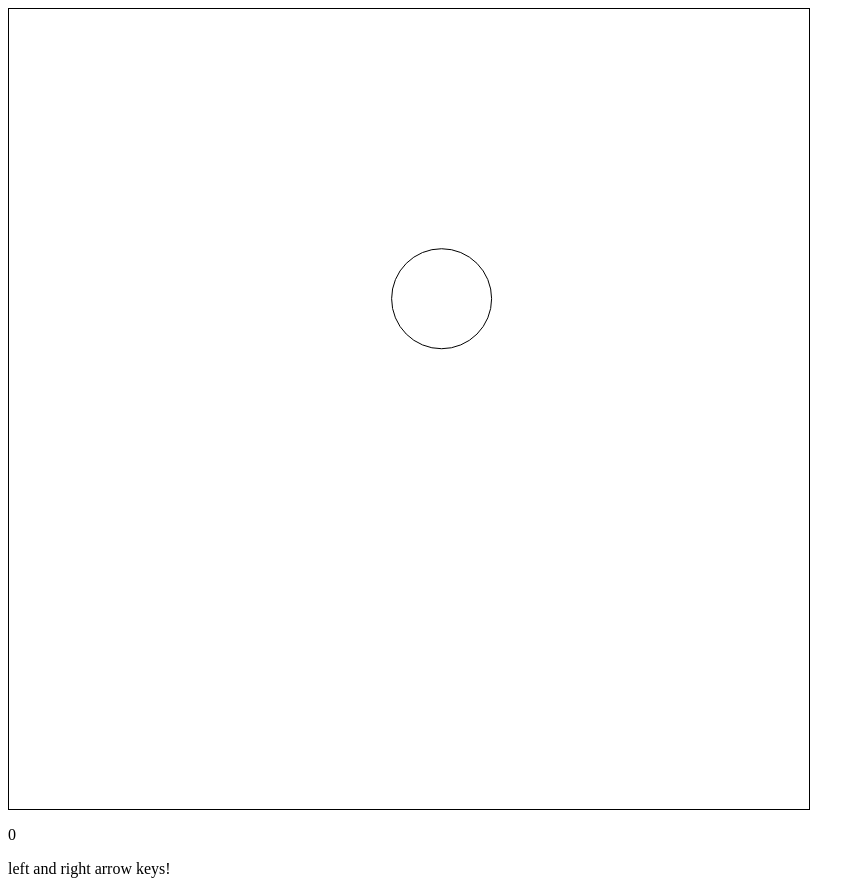
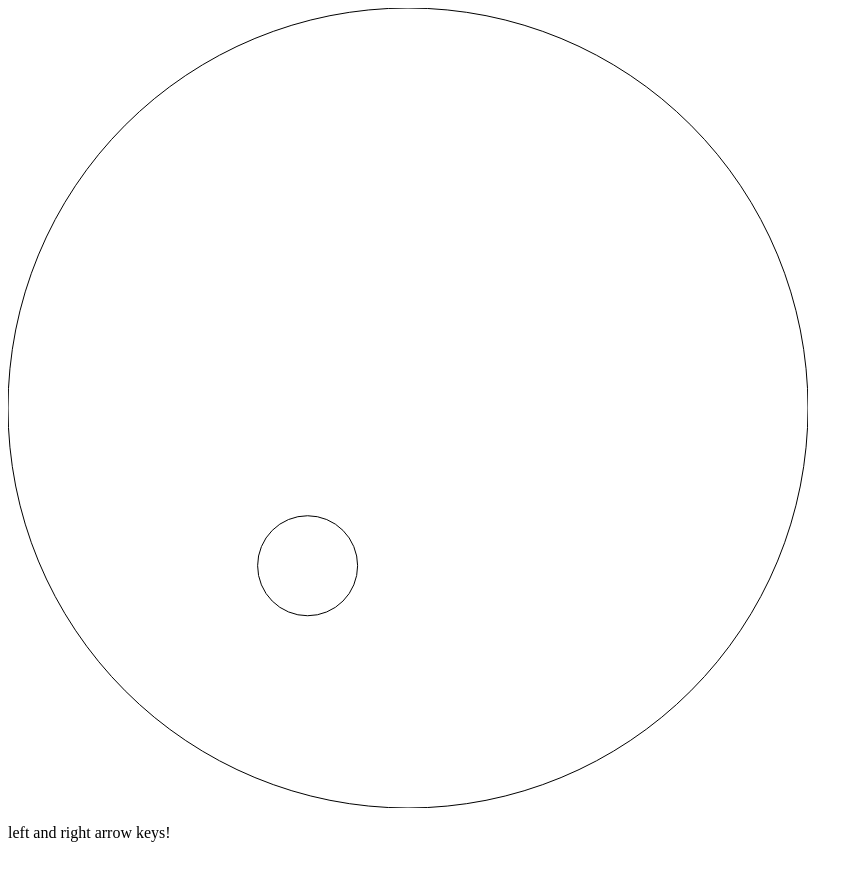
Before and after one commit to scotthellman/polarengine, a plain HTML site: page index.html in a window 1280 px wide. Shown: the whole page, without its empty margins (0-865 px from the left). After the commit the page ends 858 px from the top, so only its background shows below. Drawn offline with Linux system fonts and the light colour scheme.

Commit message:
collision system somewhat working, collisions with border in

```diff
--- a/index.html
+++ b/index.html
@@ -1,15 +1,12 @@
 <html><head>
 <meta http-equiv="content-type" content="text/html; charset=ISO-8859-1">
-    <title>ll</title>
+    <title>Dim</title>
     <script type="text/javascript" src="jquery-1.8.3.js"></script>
     <script type="text/javascript" src="polarengine.js"></script>
     <style type="text/css">
-      canvas { border: 1px solid black; }
     </style>
   </head>
   <body onload="init();">
     <canvas id="gradient" width="500" height="500"></canvas>
-    <p id="winding">0</p>
     <p> left and right arrow keys! </p>
-    <p id="output"></p>
 </body></html>
--- a/polarengine.js
+++ b/polarengine.js
@@ -9,17 +9,24 @@ var cleanup = [];
 
 var object_counter = 0;
 
+var timestep_length = 50;
+
 function getNewObjectID(){
 	return object_counter++;
 }
 
-function PolarObject(r,theta,drawHandler){
+function PolarObject(r,theta,drawn_radius,drawHandler,collisionHandler){
 	this.id = getNewObjectID();
 	this.r = r;
 	this.theta = theta;
 	this.pos = [r,theta];
 	this.vel = [0,0];
-	this.drawHandler = drawHandler;
+	this.acc = [0,0];
+	this.old_vel = [0,0];
+	this.old_acc = [0,0];
+	this.size = drawn_radius;
+	this.drawHandler = function(ctx){drawHandler(ctx,this)};
+	this.handleCollision = function(collider){collisionHandler(this,collider)};
 }
 
 function init() {
@@ -32,9 +39,12 @@ function init() {
     origin = [400,400];
     ctx = canvas.getContext("2d");
 
-    registerObject(new PolarObject(40,0,circleHandler));
-    objects[0].vel = [0.75,0.05];
-    return setInterval(updateWorld, 50);
+    registerObject(new PolarObject(0,0,50,function(ctx,object){circleHandler(ctx,object)},function(){return;}));
+    registerObject(new PolarObject(0,0,width/2,function(ctx,object){circleHandler(ctx,object)},borderCollisionHandler));
+    objects[0].vel = [5,0.025];
+    objects[0].acc = [2,0.00];
+    previous_time = new Date().getTime();
+    return setInterval(updateWorld, timestep_length);
 }
 
 function registerObject(object){
@@ -53,27 +63,54 @@ function drawToCanvas() {
 	ctx.restore();
 }
 
-
-function circleHandler(context){
-	circ_radius = 50;
+function circleHandler(context,object){
 	ctx.beginPath();
 	ctx.strokeStyle = "black";
-	var x = this.pos[0] * Math.cos(this.pos[1]);
-	var y = this.pos[0] * Math.sin(this.pos[1]);
-	context.arc(x,y,circ_radius,0,Math.PI*2,true);
+	var x = object.pos[0] * Math.cos(object.pos[1]);
+	var y = object.pos[0] * Math.sin(object.pos[1]);
+	context.arc(x,y,object.size,0,Math.PI*2,true);
 	ctx.stroke();
 }
 
-function timestep(){
+function borderCollisionHandler(object,collider){
+	collider.vel[0] *= -0.9;
+	collider.vel[1] *= 0.9;
+	collider.pos[0] = object.size - collider.size - 1;
+}
+
+function timestep(delta){
 	for(var key in objects){
 		if(objects.hasOwnProperty(key)){
-			objects[key].pos[0] += objects[key].vel[0];
-			objects[key].pos[1] += objects[key].vel[1];
+			objects[key].vel[0] += delta/timestep_length * objects[key].acc[0];
+			objects[key].vel[1] += delta/timestep_length * objects[key].acc[1];
+			objects[key].pos[0] += delta/timestep_length * (objects[key].vel[0] + objects[key].old_vel[0])/2;
+			objects[key].pos[1] += delta/timestep_length * (objects[key].vel[1] + objects[key].old_vel[1])/2;
+			objects[key].pos[1] %= 2*Math.PI;
+			objects[key].old_vel = objects[key].vel;
+		}
+	}
+	//resolve collisions
+	for(var key in objects){
+		if(objects.hasOwnProperty(key)){
+			for(var other in objects){
+				if(objects.hasOwnProperty(other) && other != key){
+					var other_r = objects[other].pos[0];
+					var obj_r = objects[key].pos[0];
+					var other_theta = objects[other].pos[1];
+					var obj_theta = objects[key].pos[1];
+					var distance = Math.sqrt(other_r*other_r + obj_r*obj_r - 2*other_r*obj_r*Math.cos(obj_theta - other_theta));
+					if(distance > Math.abs(objects[other].size - objects[key].size)){
+						objects[key].handleCollision(objects[other]);
+					}
+				}
+			}
 		}
 	}
 }
 
 function updateWorld(){
-	timestep();
+	var delta = new Date().getTime() - previous_time;
+	timestep(delta);
 	drawToCanvas();
+    previous_time = new Date().getTime();
 }
```
